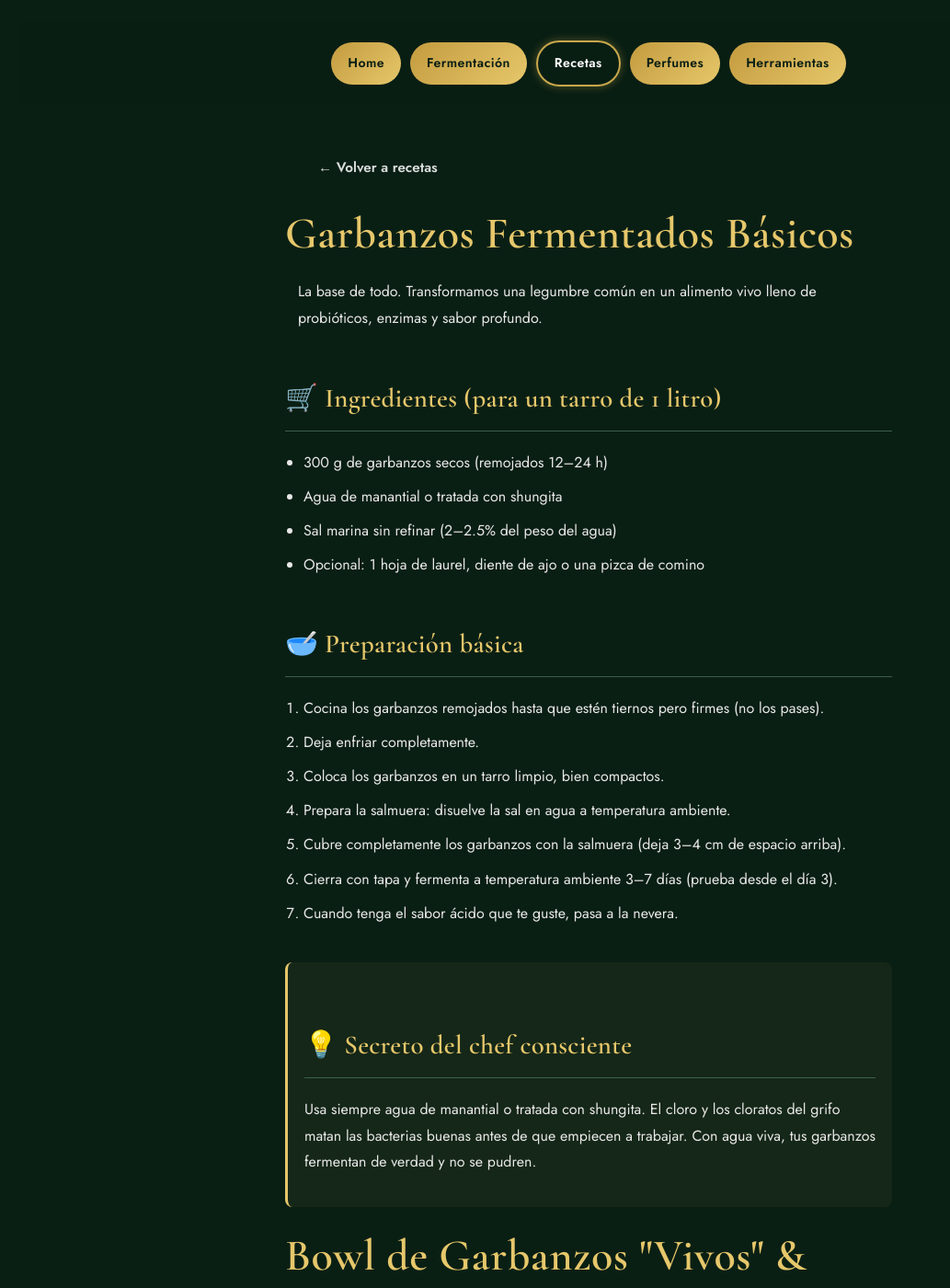
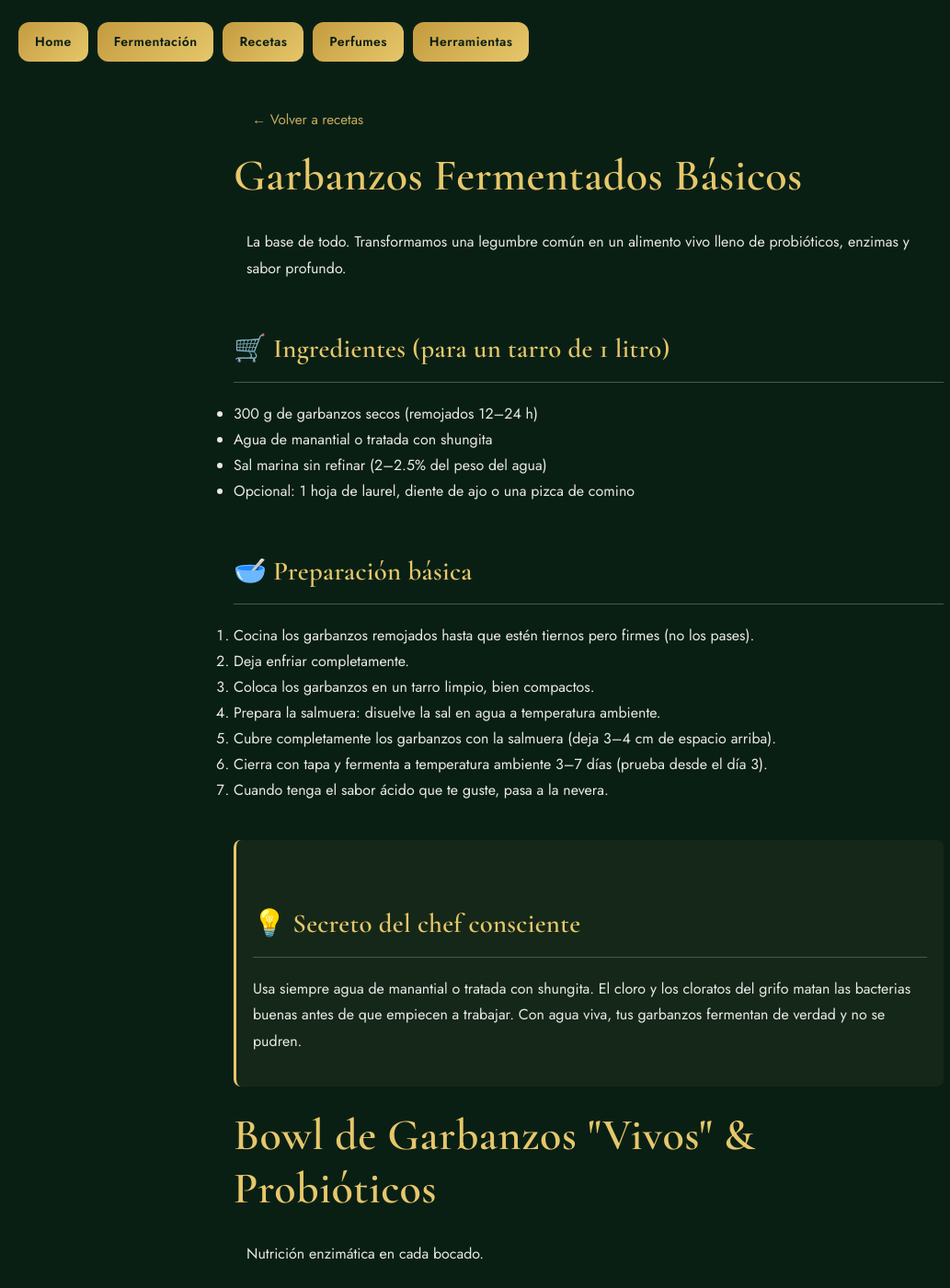
Before and after one commit to askedwhy11/fermentarBK, a Jekyll site: the page built from recetas/garbanzos.html, in a window 1280 px wide and 1400 px high. Shown: the whole window at 92% size, without its empty margins (0-1033 px from the left). Built offline with Jekyll 4.4.1, drawn with Linux system fonts in a browser that asks for light colours.

Commit message:
Update garbanzos.html

```diff
--- a/recetas/garbanzos.html
+++ b/recetas/garbanzos.html
@@ -1,98 +1,17 @@
-<!DOCTYPE html>
-<html lang="es">
-<head>
-  <meta charset="UTF-8">
-  <meta name="viewport" content="width=device-width, initial-scale=1.0">
-  <title>Garbanzos Vivos • Bowl Probiótico</title>
-
-  <!-- Desde recetas/ subimos un nivel para llegar a styles/ -->
-  <link rel="stylesheet" href="../styles/styles.css">
+---
+layout: default
+title: Garbanzos Vivos · Bowl Probiótico
+---
 
 <style>
-    * { margin: 0; padding: 0; box-sizing: border-box; }
-
-    body {
-      background: var(--bg);
-      color: var(--text);
-      font-family: var(--font-body);
-      line-height: 1.7;
-    }
-
-    h1, h2, h3 {
-      font-family: var(--font-display);
-      color: var(--gold);
-      margin-bottom: 20px;
-    }
-
     p { margin-bottom: 16px; }
-
-    .menu {
-      display: flex;
-      gap: 10px;
-      padding: 20px 15px;
-      flex-wrap: wrap;
-      justify-content: center;
-      background: rgba(10, 31, 20, 0.92);
-      position: sticky;
-      top: 0;
-    }
-
-    .menu a {
-      text-decoration: none;
-      padding: 11px 18px;
-      border-radius: 9999px;
-      background: linear-gradient(135deg, #c49b3f, #e6c76b);
-      color: #0a1f14;
-      font-family: var(--font-body);
-      font-weight: 700;
-    }
-
-    .menu a.active {
-      background: var(--accent);
-      color: white;
-    }
-
-    .back {
-      display: inline-block;
-      margin: 20px;
-      padding: 10px 16px;
-      background: var(--accent);
-      color: white;
-      text-decoration: none;
-      border-radius: 9999px;
-      font-family: var(--font-body);
-      font-weight: bold;
-    }
-
-    .container {
-      max-width: 700px;
-      margin: 0 auto;
-      padding: 10px 20px 60px;
-    }
-
     .section { margin-bottom: 40px; }
-
-    ul, ol {
-      margin-left: 20px;
-      margin-bottom: 16px;
-    }
-
-    li {
-      margin-bottom: 10px;
-      font-family: var(--font-body);
-    }
-
-    .highlight {
-      color: var(--gold);
-      font-weight: bold;
-    }
-
+    .highlight { color: var(--gold); font-weight: bold; }
     .box {
       border-left: 3px solid var(--accent);
       padding-left: 14px;
       margin: 15px 0;
     }
-
     .secret {
       border-left: 3px solid var(--gold);
       background: rgba(230, 199, 107, 0.05);
@@ -101,29 +20,14 @@
       margin: 25px 0;
     }
 </style>
-</head>
-
-<body>
-
-  <div class="menu">
-    <a href="../index.html">Home</a>
-    <a href="../fermento.html">Fermentación</a>
-    <a href="../recetas.html" class="active">Recetas</a>
-    <a href="../perfumes.html">Perfumes</a>
-    <a href="../laboratorio.html">Herramientas</a>
-  </div>
-
- <div></div>
 
 <div class="container">
-  <a class="back" href="../recetas.html">← Volver a recetas</a>
+  <a class="back" href="/recetas.html">← Volver a recetas</a>
 
   <h1>Garbanzos Fermentados Básicos</h1>
 
   <div class="section">
-      <p class="box">
-        La base de todo. Transformamos una legumbre común en un alimento vivo lleno de probióticos, enzimas y sabor profundo.
-      </p>
+    <p class="box">La base de todo. Transformamos una legumbre común en un alimento vivo lleno de probióticos, enzimas y sabor profundo.</p>
   </div>
 
   <div class="section">
@@ -151,18 +55,13 @@
 
   <div class="section secret">
     <h2>💡 Secreto del chef consciente</h2>
-      <p>
-        Usa siempre agua de manantial o tratada con shungita. El cloro y los cloratos del grifo matan las bacterias buenas antes de que empiecen a trabajar. Con agua viva, tus garbanzos fermentan de verdad y no se pudren.
-      </p>
+    <p>Usa siempre agua de manantial o tratada con shungita. El cloro y los cloratos del grifo matan las bacterias buenas antes de que empiecen a trabajar. Con agua viva, tus garbanzos fermentan de verdad y no se pudren.</p>
   </div>
 
   <h1>Bowl de Garbanzos "Vivos" & Probióticos</h1>
 
   <div class="section">
-      <p class="box">
-        Nutrición enzimática en cada bocado.<br><br>
-        Este bowl no es solo una comida, es un chute de vitalidad. Los garbanzos fermentados transforman una legumbre normal en un superalimento lleno de probióticos y enzimas activas.
-      </p>
+    <p class="box">Nutrición enzimática en cada bocado.<br><br>Este bowl no es solo una comida, es un chute de vitalidad. Los garbanzos fermentados transforman una legumbre normal en un superalimento lleno de probióticos y enzimas activas.</p>
   </div>
 
   <div class="section">
@@ -190,12 +89,7 @@
 
   <div class="section secret">
     <h2>💡 El secreto del chef consciente</h2>
-      <p>
-        ¿Por qué en crudo? Las enzimas y probióticos son seres vivos. Al servirlo todo a temperatura ambiente, tu sistema digestivo recibe toda la ayuda posible. Digestión ligera, sabor umami natural y listo en 5 minutos.
-      </p>
+    <p>¿Por qué en crudo? Las enzimas y probióticos son seres vivos. Al servirlo todo a temperatura ambiente, tu sistema digestivo recibe toda la ayuda posible. Digestión ligera, sabor umami natural y listo en 5 minutos.</p>
   </div>
 
 </div>
-
-</body>
-</html>
```
Lines whose indentation alone changed are shown as unchanged.
